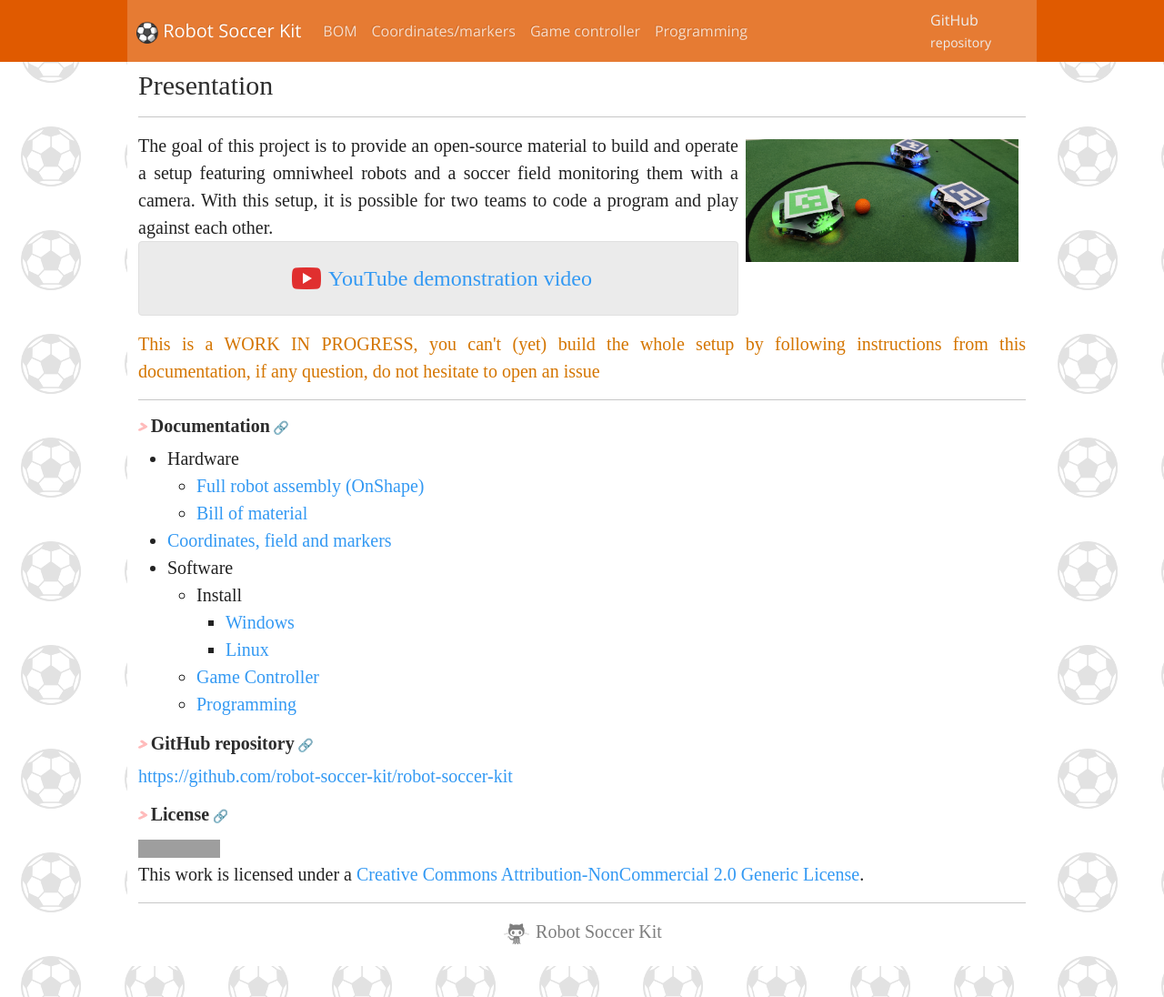
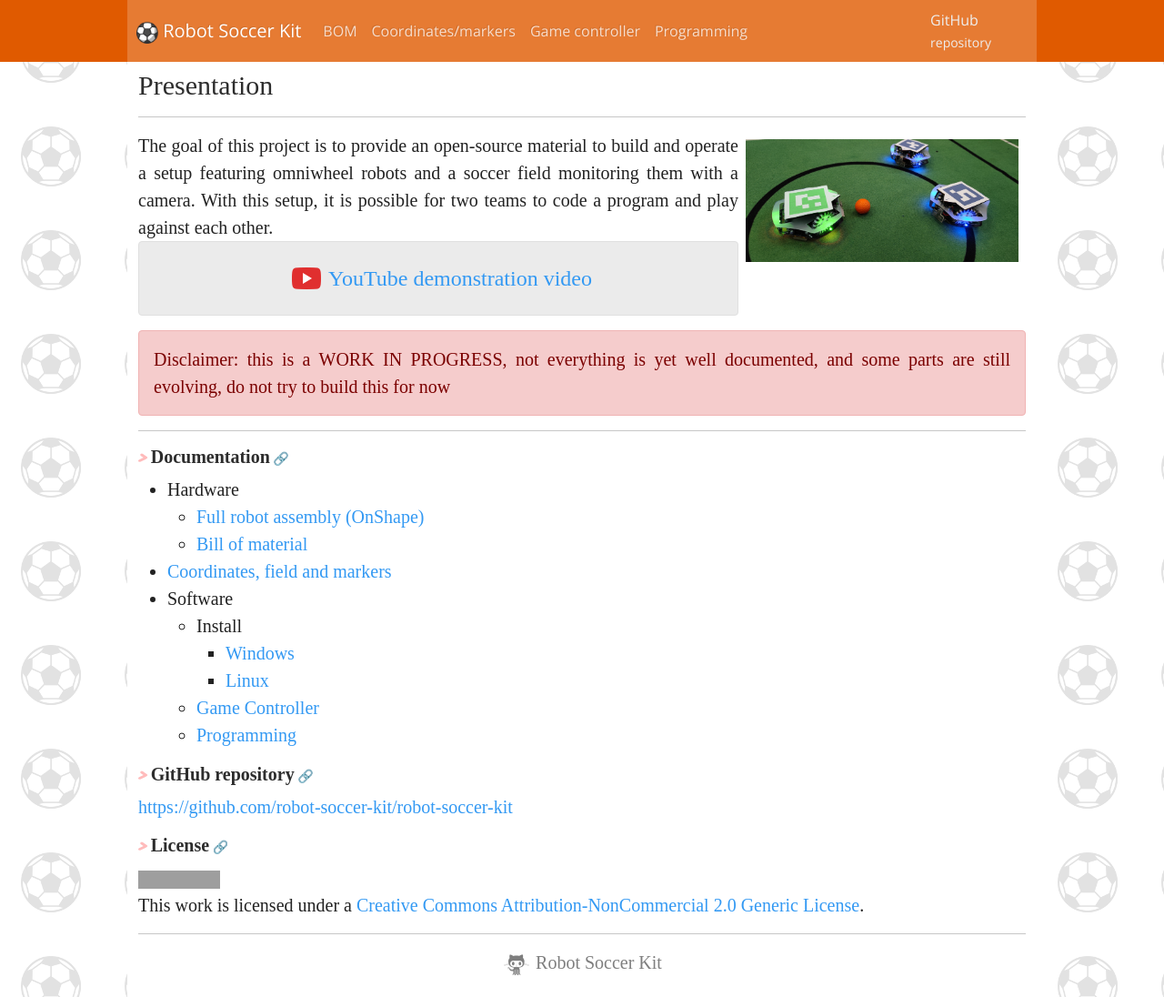
Before and after one commit to robot-soccer-kit/robot-soccer-kit.github.io, a Jekyll site: the page built from index.html, in a window 1280 px wide. Shown: the whole page at 91% size. Built offline with Jekyll 4.4.1, drawn with Linux system fonts in a browser that asks for light colours; some web fonts are replaced; the list of posts is cut into pages by our own code; grey boxes are pictures that could not be loaded.

Commit message:
Disclaimer

```diff
--- a/index.html
+++ b/index.html
@@ -25,10 +25,9 @@ With this setup, it is possible for two teams to code a program and play against
     </div>
 </div>
 
-
-<div class="text-warning">
-    This is a WORK IN PROGRESS, you can't (yet) build the whole setup by following instructions from
-    this documentation, if any question, do not hesitate to open an issue
+<div class="alert alert-danger">
+  Disclaimer: this is a WORK IN PROGRESS, not everything is yet well documented, and some parts are still
+  evolving, do not try to build this for now
 </div>
 
 <hr/>
```
